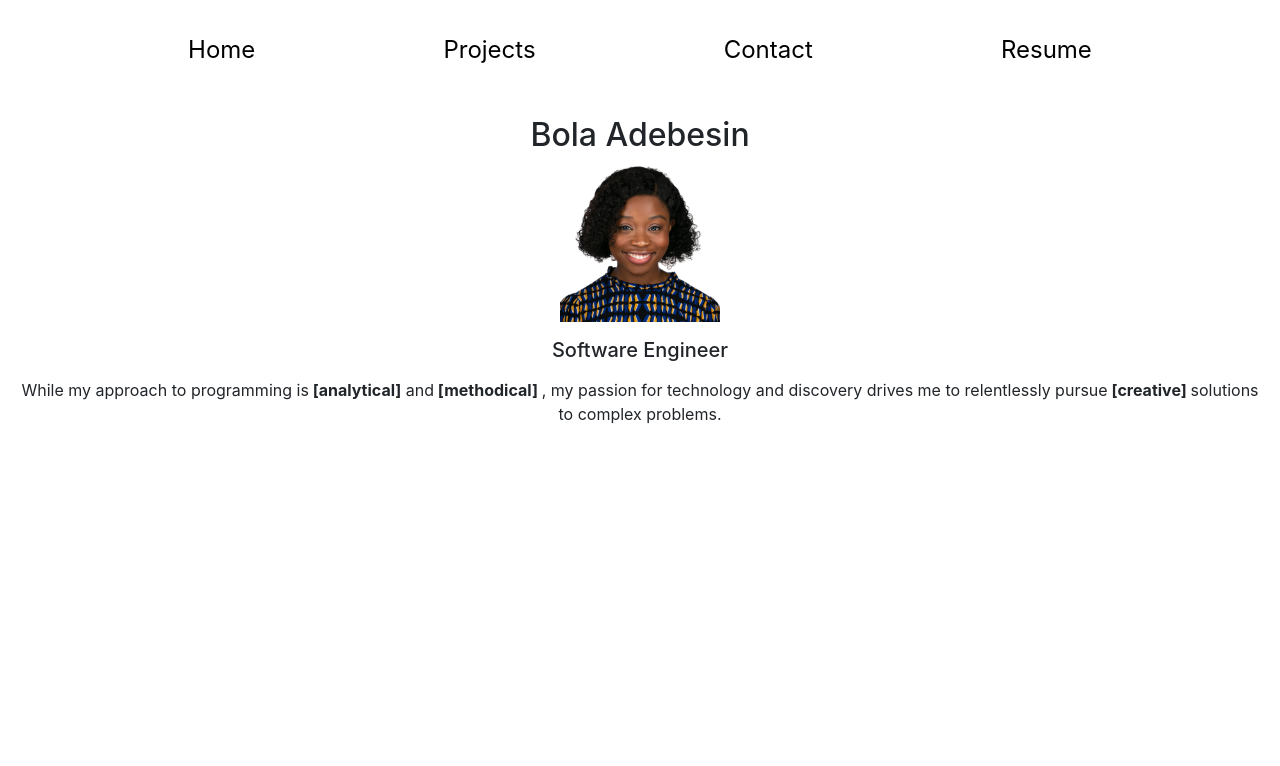
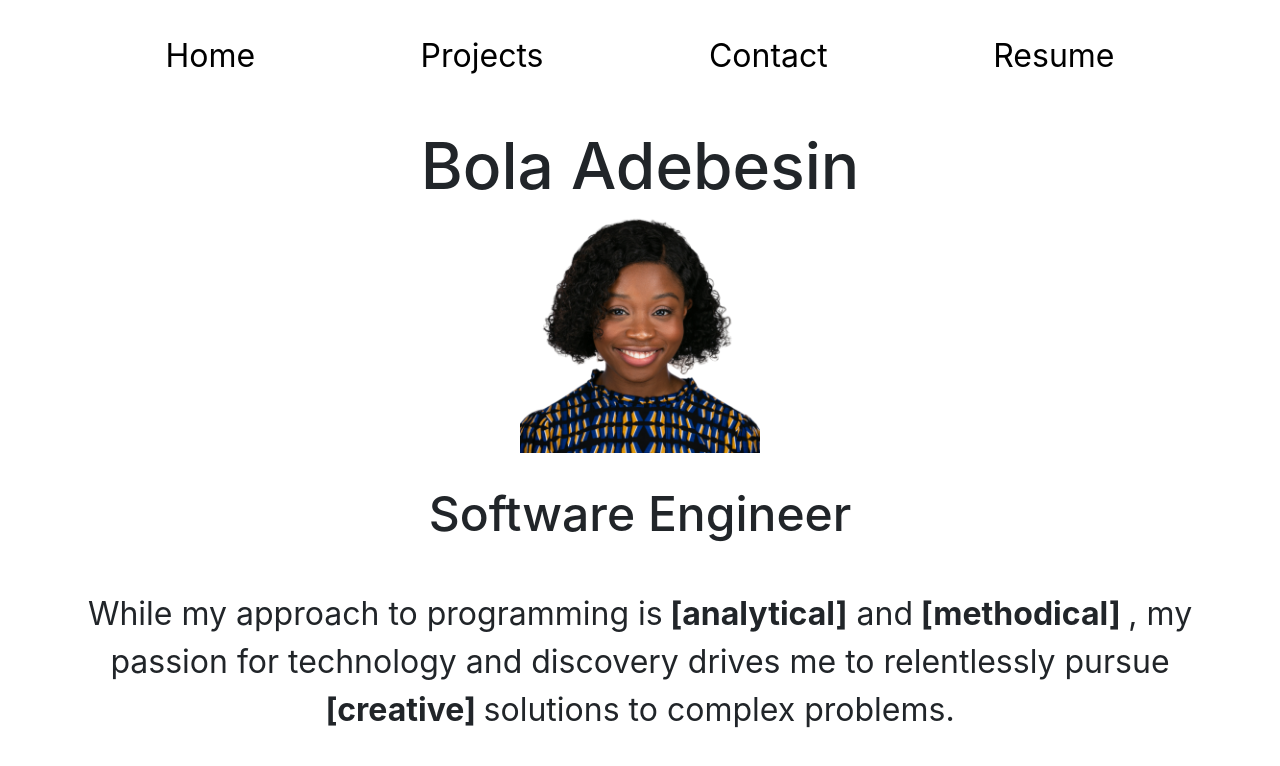
Before and after one commit to MobolanleAdebesin/MobolanleAdebesin.github.io, a React (Create React App) app: page / in a window 1280 px wide. Shown: the top 766 px of the page. Built offline with nearby package versions, Linux system fonts and the light colour scheme.

Commit message:
Added media query for 768px to the About page

```diff
--- a/src/App.css
+++ b/src/App.css
@@ -61,7 +61,7 @@ li {
   display: none;
 }
 
-@media all and (min-width: 767px) {
+@media all and (min-width: 768px) {
   .App-bars-container {
     display: none;
   }
@@ -74,11 +74,10 @@ li {
   }
   .App-unordered-list {
     display: flex;
-    /* background-color: red; */
     justify-content: space-evenly;
   }
 
   .App-navigation-link {
-    font-size: 1.5rem;
+    font-size: 2rem;
   }
 }
--- a/src/components/About.css
+++ b/src/components/About.css
@@ -15,3 +15,21 @@
 .About-description {
   text-align: center;
 }
+
+@media all and (min-width: 768px) {
+  .About-name {
+    font-size: 4rem;
+  }
+  .About-profile {
+    width: 15rem;
+  }
+  .About-title {
+    font-size: 3rem;
+    margin: 2rem;
+  }
+  .About-description {
+    text-align: center;
+    padding: 1rem 3rem;
+    font-size: 2rem;
+  }
+}
```
